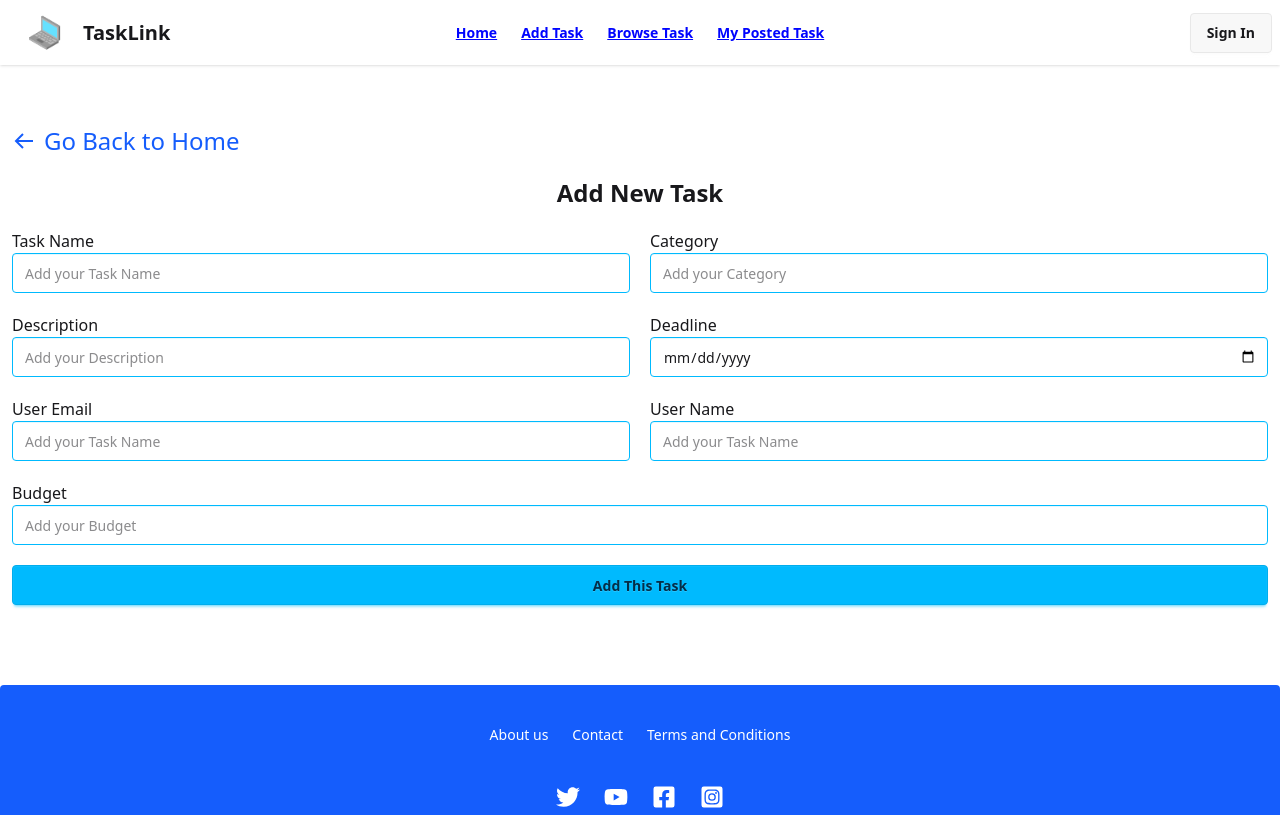
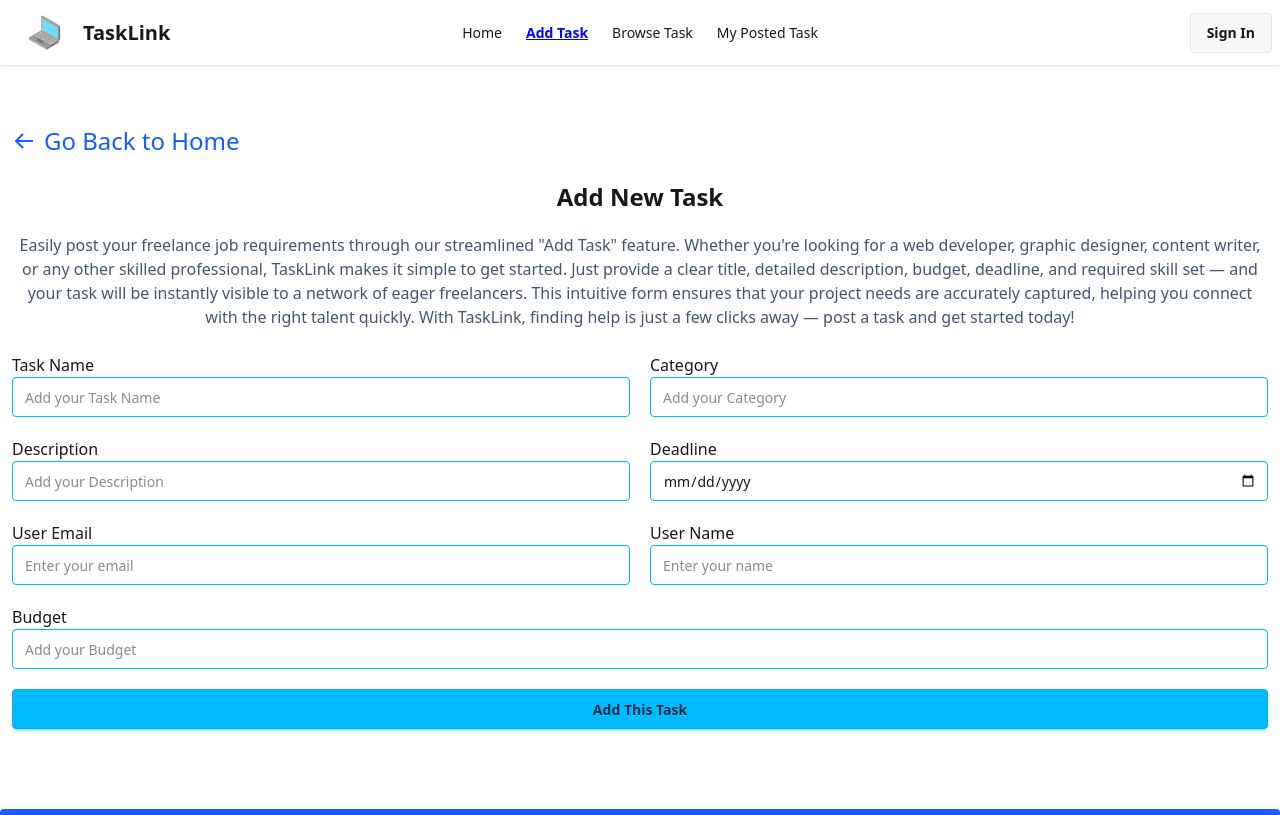
Before and after one commit to SaudaTusSahadia/TaskLink, a React (Vite) app: page /addTask in a window 1280 px wide. Shown: the top 815 px of the page. Built offline with nearby package versions, Linux system fonts and the light colour scheme.

Commit message:
featured task added

```diff
--- a/package.json
+++ b/package.json
@@ -15,6 +15,7 @@
     "react-dom": "^19.1.0",
     "react-icons": "^5.5.0",
     "react-router": "^7.6.0",
+    "sweetalert2": "^11.21.2",
     "tailwindcss": "^4.1.7"
   },
   "devDependencies": {
--- /dev/null
+++ b/src/Pages/Home/FeaturedTasks.jsx
@@ -0,0 +1,20 @@
+import React from 'react';
+
+const FeaturedTasks = () => {
+    return (
+        <div>
+            <div className="card bg-neutral text-neutral-content">
+                <div className="card-body items-center text-center">
+                    <h2 className="card-title">Cookies!</h2>
+                    <p>We are using cookies for no reason.</p>
+                    <div className="card-actions justify-end">
+                        <button className="btn btn-primary">Accept</button>
+                        <button className="btn btn-ghost">Deny</button>
+                    </div>
+                </div>
+            </div>
+        </div>
+    );
+};
+
+export default FeaturedTasks;
--- a/src/Pages/Home/HomePage.jsx
+++ b/src/Pages/Home/HomePage.jsx
@@ -1,9 +1,21 @@
 import React from 'react';
+import { useLoaderData } from 'react-router';
+import FeaturedTasks from './FeaturedTasks';
 
 const HomePage = () => {
+
+    const tasks = useLoaderData();
+    console.log(tasks);
+
+
     return (
         <div>
-            HomePage
+            <h1>Featured Tasks</h1>
+            <div className='grid md:grid-cols-2 grid-cols-1 gap-6'>
+                {
+                    tasks.map(task=><FeaturedTasks key={task._id} task={task}></FeaturedTasks>)
+                }
+            </div>
         </div>
     );
 };
--- a/src/Pages/Tasks/AddTasks.jsx
+++ b/src/Pages/Tasks/AddTasks.jsx
@@ -1,24 +1,61 @@
 import React from 'react';
 import { BiArrowBack } from 'react-icons/bi';
 import { Link } from 'react-router';
+import Swal from 'sweetalert2';
 
 const AddTasks = () => {
+
+    const handleAddTask = e => {
+        e.preventDefault();
+        const form = e.target;
+        const formData = new FormData(form);
+        const newTask = Object.fromEntries(formData.entries());
+        console.log(newTask);
+
+        //send tasks to the db
+        fetch('http://localhost:3000/tasks', {
+            method: "POST",
+            headers: {
+                'content-type': 'application/json'
+            },
+            body: JSON.stringify(newTask)
+        })
+            .then(res => res.json())
+            .then(data => {
+                if (data.insertedId) {
+                    Swal.fire({
+                        position: "top-end",
+                        icon: "success",
+                        title: "Your Task has been added",
+                        showConfirmButton: false,
+                        timer: 1500
+                    });
+                    console.log('after adding task to db', data)
+                }
+            })
+
+        form.reset();
+    }
+
     return (
         <div className=''>
             <div>
                 <Link to="/" className='flex items-center gap-2 text-2xl text-blue-600'><BiArrowBack></BiArrowBack>Go Back to Home</Link>
             </div>
             <div>
-                <h1 className='text-2xl font-bold text-center my-5'>Add New Task</h1>
-                <form>
+                <div className='text-center my-6'>
+                    <h1 className='text-2xl font-bold'>Add New Task</h1>
+                    <p className='text-slate-600 mt-5'>Easily post your freelance job requirements through our streamlined "Add Task" feature. Whether you're looking for a web developer, graphic designer, content writer, or any other skilled professional, TaskLink makes it simple to get started. Just provide a clear title, detailed description, budget, deadline, and required skill set — and your task will be instantly visible to a network of eager freelancers. This intuitive form ensures that your project needs are accurately captured, helping you connect with the right talent quickly. With TaskLink, finding help is just a few clicks away — post a task and get started today!</p>
+                </div>
+                <form onSubmit={handleAddTask}>
                     <div className='grid md:grid-cols-2 grid-cols-1 gap-5'>
                         <div>
                             <label>Task Name</label><br />
-                            <input type="text" placeholder="Add your Task Name" className="input input-info w-full" />
+                            <input name="taskName" type="text" placeholder="Add your Task Name" className="input input-info w-full" />
                         </div>
                         <div>
                             <label>Category</label><br />
-                            <input type="text" placeholder="Add your Category" className="input input-info w-full" list='category' />
+                            <input name="category" type="text" placeholder="Add your Category" className="input input-info w-full" list='category' />
                             <datalist id="category">
                                 <option value="Web Development"></option>
                                 <option value="Design"></option>
@@ -28,24 +65,24 @@ const AddTasks = () => {
                         </div>
                         <div>
                             <label>Description</label><br />
-                            <input type="text" placeholder="Add your Description" className="input input-info w-full" />
+                            <input name="description" type="text" placeholder="Add your Description" className="input input-info w-full" />
                         </div>
                         <div>
                             <label>Deadline</label><br />
-                            <input type="date" placeholder="Add your Deadline" className="input input-info w-full" />
+                            <input name="deadline" type="date" className="input input-info w-full" />
                         </div>
                         <div>
                             <label>User Email</label><br />
-                            <input type="text" placeholder="Add your Task Name" className="input input-info w-full" />
+                            <input name="email" type="text" placeholder="Enter your email" className="input input-info w-full" />
                         </div>
                         <div>
                             <label>User Name</label><br />
-                            <input type="text" placeholder="Add your Task Name" className="input input-info w-full" />
+                            <input name="username" type="text" placeholder="Enter your name" className="input input-info w-full" />
                         </div>
                     </div>
                     <div className='my-5'>
                         <label>Budget</label><br />
-                        <input type="text" placeholder="Add your Budget" className="input input-info w-full" />
+                        <input name="budget" type="text" placeholder="Add your Budget" className="input input-info w-full" />
                     </div>
                     <div>
                         <input className='btn btn-info w-full' type="submit" value="Add This Task" />
--- a/src/components/Header.jsx
+++ b/src/components/Header.jsx
@@ -9,16 +9,16 @@ const Header = () => {
     const links = (
         <>
             <li>
-                <NavLink>Home</NavLink>
+                <NavLink to="/">Home</NavLink>
             </li>
             <li>
-                <NavLink>Add Task</NavLink>
+                <NavLink to="/addTask">Add Task</NavLink>
             </li>
             <li>
-                <NavLink>Browse Task</NavLink>
+                <NavLink to="/browseTask">Browse Task</NavLink>
             </li>
             <li>
-                <NavLink>My Posted Task</NavLink>
+                <NavLink to="/postedTask">My Posted Task</NavLink>
             </li>
         </>
     )
--- a/src/main.jsx
+++ b/src/main.jsx
@@ -19,6 +19,7 @@ const router = createBrowserRouter([
     children: [
       {
         index: true,
+        loader: ()=> fetch('http://localhost:3000/tasks'),
         Component: HomePage
       },
       {
```
Also changed, not shown: 1 other file (tests, documents, lock files or other folders).
